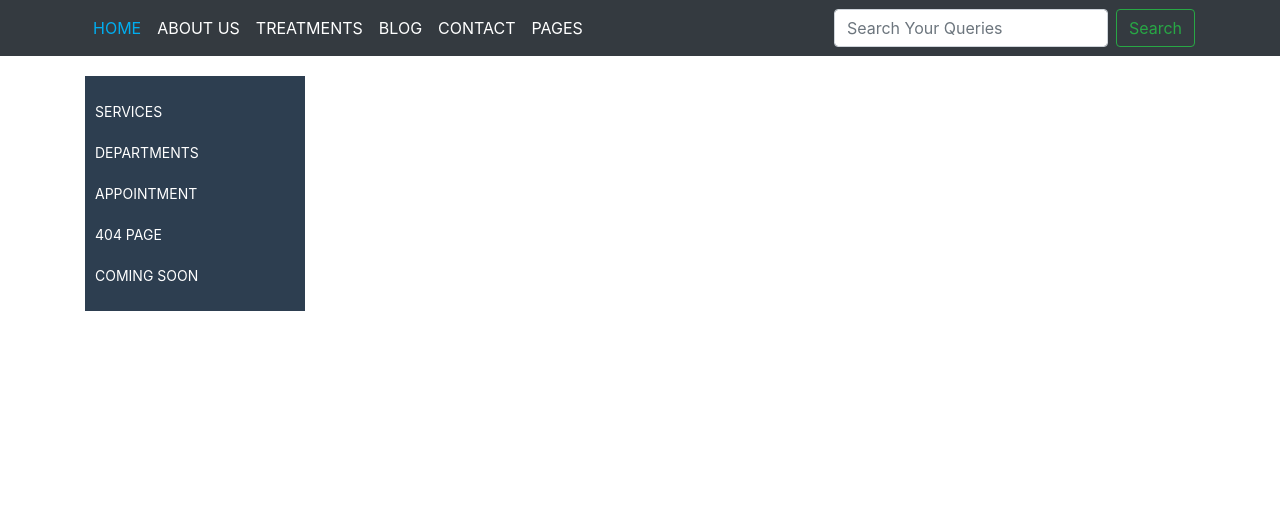
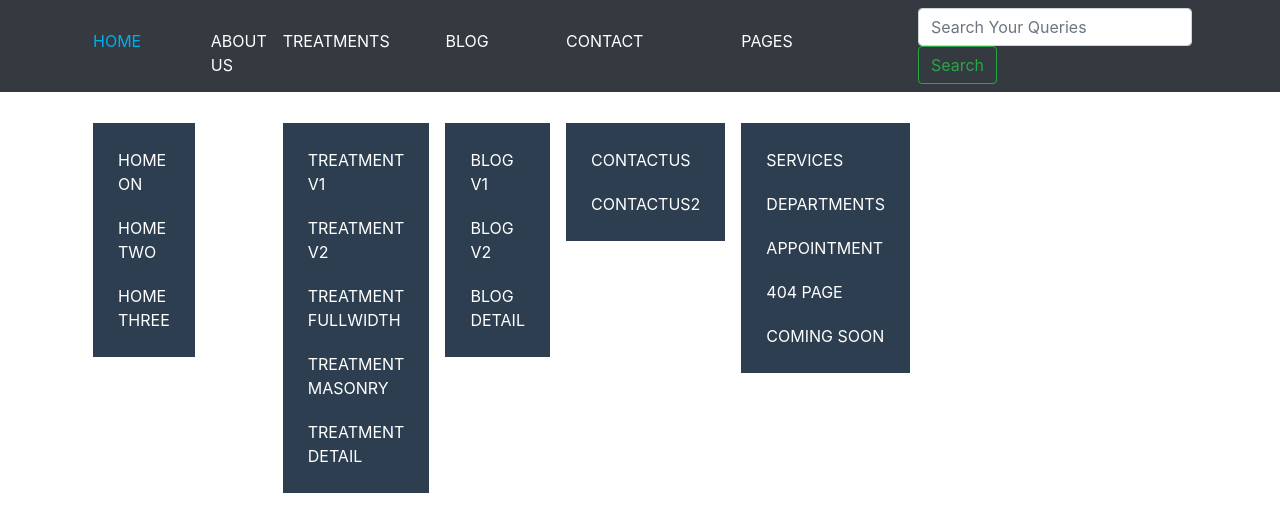
Before and after one commit to urmatbekov/hospital, a React app: page / in a window 1280 px wide. Built offline with nearby package versions, Linux system fonts and the light colour scheme.

Commit message:
add style

```diff
--- a/src/components/header/header.css
+++ b/src/components/header/header.css
@@ -1,60 +1,43 @@
+.my-ul {
+    list-style: none;
+    top: 70px;
+    left: 0;
+    background: #2d3e50;
+    width: 220px;
+    padding: 15px 0;
+    margin: 0;
+    position: absolute;
+}
+
+.my-navbar {
+    position: relative;
+    height: 50px;
+}
+
+.home {
+    color: #00adef;;
+}
 
 .my-link {
     color: white;
-}
-
-.home {
-    color: #00adef;
 }
 
 .my-link:hover {
     color: #00adef;
 }
 
-.my-navbar {
-    position: relative;
-}
-
-.my-ul {
-    top: 170%;
-    left: 0;
-    margin: 0;
-    z-index: 5;
-    width: 220px;
-    color: #fff;
-    padding: 15px 0;
-    font-size: 14px;
-    background: #2d3e50;
-    position: absolute;
-}
-
-ul li {
-    line-height: inherit;
-    list-style-type: none;
-}
-
-li {
-    display: list-item;
-    text-align: -webkit-match-parent;
-}
-
-.my-navbar ul li {
-    float: none;
-    vertical-align: top;
-    padding: 13px 15px;
-}
-
-ul li:hover {
-    color: #00adef;
-}
-.my-navbar ul li{
+.my-navbar ul li a {
     padding: 10px;
     display: block;
     line-height: inherit;
+    text-decoration: none;
+    color: white;
 }
-.home:hover ul {
+
+.my-navbar ul li a:hover {
+    color: #00adef;
+}
+
+.my-navbar ul:hover {
     transform: translateY(-5px);
 }
-li {
-    transform: none;
-}
--- a/src/components/header/header.js
+++ b/src/components/header/header.js
@@ -6,52 +6,88 @@ class Header extends Component {
     render() {
         return (
             <Navbar bg="dark" expand="lg">
-                <div className='container my-navbar'>
+                <div className='container d-inline '>
                     <Navbar.Toggle aria-controls="basic-navbar-nav"/>
                     <Navbar.Collapse id="basic-navbar-nav">
-                        <Nav className="mr-auto my-navbar">
+                        <Nav className="my-navbar">
                             <Nav.Link href="#link">
-                                <span className="home">HOME</span>
-                                <ul className='my-ul'>
-                                    <li>HOME ON</li>
-                                    <li>HOME TWO</li>
-                                    <li>HOME THREE</li>
+                                <span className="home th-list">HOME</span>
+                                <ul className='my-ul col'>
+                                    <li>
+                                        <a href="">HOME ON</a>
+                                    </li>
+                                    <li>
+                                        <a href="">HOME TWO</a>
+                                    </li>
+                                    <li>
+                                        <a href=''>HOME THREE</a>
+                                    </li>
                                 </ul>
                             </Nav.Link>
                             <Nav.Link href="#link"><span className='my-link'>ABOUT US</span></Nav.Link>
                             <Nav.Link href="#link">
-                                <span className='my-link'>TREATMENTS</span>
-                                <ul className='my-ul'>
-                                    <li>TREATMENT V1</li>
-                                    <li>TREATMENT V2</li>
-                                    <li>TREATMENT FULLWIDTH</li>
-                                    <li>TREATMENT MASONRY</li>
-                                    <li>TREATMENT DETAIL</li>
+                                <span className='my-link th-list '>TREATMENTS</span>
+                                <ul className='my-ul col'>
+                                    <li>
+                                        <a href=''>TREATMENT V1</a>
+                                    </li>
+                                    <li>
+                                        <a href=''>TREATMENT V2</a>
+                                    </li>
+                                    <li>
+                                        <a href=''>TREATMENT FULLWIDTH</a>
+                                    </li>
+                                    <li>
+                                        <a href=''>TREATMENT MASONRY</a>
+                                    </li>
+                                    <li>
+                                        <a href="">TREATMENT DETAIL</a>
+                                    </li>
                                 </ul>
                             </Nav.Link>
                             <Nav.Link href="#link">
-                                <span className='my-link'>BLOG</span>
-                                <ul className='my-ul'>
-                                    <li>BLOG V1</li>
-                                    <li>BLOG V2</li>
-                                    <li>BLOG DETAIL</li>
+                                <span className='my-link th-list'>BLOG</span>
+                                <ul className='my-ul col'>
+                                    <li>
+                                        <a href=''>BLOG V1</a>
+                                    </li>
+                                    <li>
+                                        <a href="">BLOG V2</a>
+                                    </li>
+                                    <li>
+                                        <a href="">BLOG DETAIL</a>
+                                    </li>
                                 </ul>
                             </Nav.Link>
                             <Nav.Link href="#link">
-                                <span className='my-link'>CONTACT</span>
-                                <ul className='my-ul'>
-                                    <li>CONTACTUS</li>
-                                    <li>CONTACTUS2</li>
+                                <span className='my-link th-list'>CONTACT</span>
+                                <ul className='my-ul col'>
+                                    <li>
+                                        <a href="">CONTACTUS</a>
+                                    </li>
+                                    <li>
+                                        <a href="">CONTACTUS2</a>
+                                    </li>
                                 </ul>
                             </Nav.Link>
                             <Nav.Link href="#link">
-                                <span className='my-link'>PAGES</span>
-                                <ul className='my-ul'>
-                                    <li>SERVICES</li>
-                                    <li>DEPARTMENTS</li>
-                                    <li>APPOINTMENT</li>
-                                    <li>404 PAGE</li>
-                                    <li>COMING SOON</li>
+                                <span className='my-link th-list'>PAGES</span>
+                                <ul className='my-ul col'>
+                                    <li>
+                                        <a href="">SERVICES</a>
+                                    </li>
+                                    <li>
+                                        <a href="">DEPARTMENTS</a>
+                                    </li>
+                                    <li>
+                                        <a href="">APPOINTMENT</a>
+                                    </li>
+                                    <li>
+                                        <a href="">404 PAGE</a>
+                                    </li>
+                                    <li>
+                                        <a href="">COMING SOON</a>
+                                    </li>
                                 </ul>
                             </Nav.Link>
                         </Nav>
```
